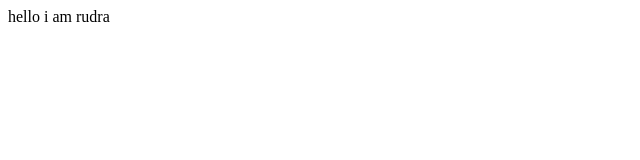
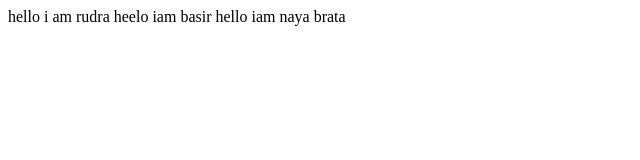
Before and after one commit to Smrutirupaparida/GatepassApp, a plain HTML site: page index.html in a window 1280 px wide. Shown: the whole page, without its empty margins (0-640 px from the left). Drawn offline with Linux system fonts and the light colour scheme.

Commit message:
kunnu commit

```diff
--- a/index.html
+++ b/index.html
@@ -7,5 +7,7 @@
 </head>
 <body>
     hello i am rudra
+    heelo iam basir
+    hello iam naya brata
 </body>
 </html>
```
